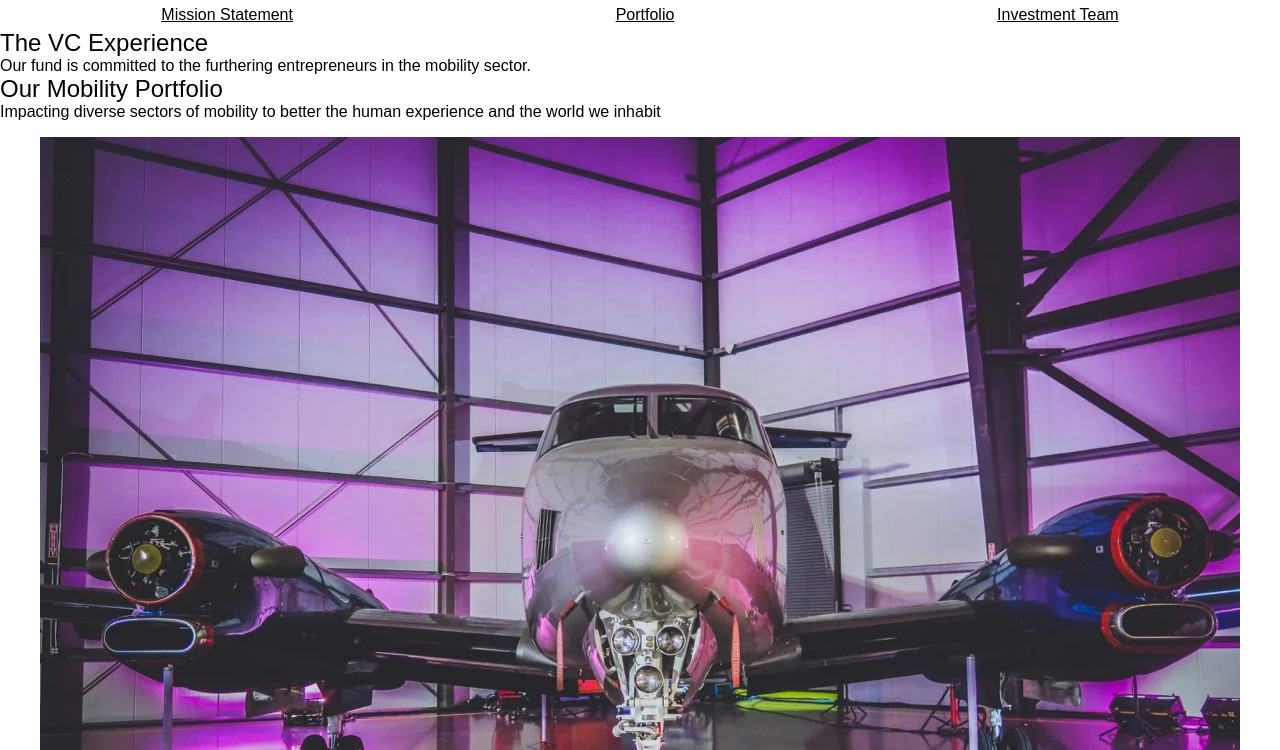
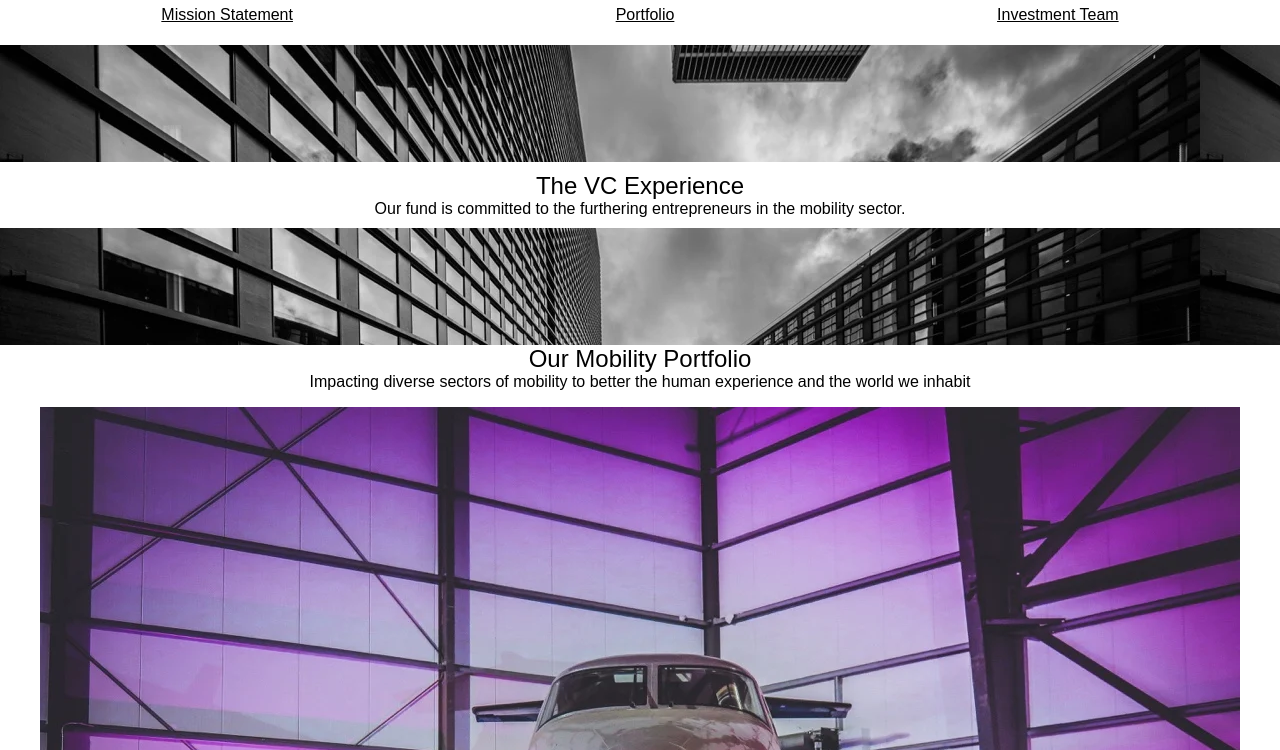
Before and after one commit to MatCaban/codecademy_Company-Home-Page-Flexbox, a plain HTML site: page index.html in a window 1280 px wide. Shown: the part 50-800 px from the top of the page. Drawn offline with Linux system fonts and the light colour scheme; a web font is replaced by a local one.

Commit message:
Add experience css style

```diff
--- a/index.html
+++ b/index.html
@@ -26,11 +26,13 @@
     </header>
     <main>
       <section class="experience">
-        <h2>The VC Experience</h2>
-        <p>
-          Our fund is committed to the furthering entrepreneurs in the mobility
-          sector.
-        </p>
+        <div class="content">
+          <h2>The VC Experience</h2>
+          <p>
+            Our fund is committed to the furthering entrepreneurs in the
+            mobility sector.
+          </p>
+        </div>
       </section>
       <section class="portfolio">
         <h2>Our Mobility Portfolio</h2>
--- a/styles.css
+++ b/styles.css
@@ -3,6 +3,7 @@ html {
   box-sizing: border-box;
   font-size: 16px;
   font-family: "Lexend Mega", sans-serif;
+  text-align: center;
 }
 
 *,
@@ -44,6 +45,7 @@ img {
 header {
   display: flex;
   flex-direction: column;
+  margin-bottom: 1rem;
 }
 
 header h1 {
@@ -58,3 +60,18 @@ header ol {
   justify-content: space-around;
   margin-bottom: 0.3rem;
 }
+
+/* EXPERIENCE */
+.experience {
+  background-image: url("./images/skyscrapers.jpg");
+  height: 300px;
+  display: flex;
+  flex-direction: column;
+  align-items: center;
+  justify-content: center;
+}
+.content {
+  background-color: white;
+  width: 100%;
+  padding: 10px;
+}
```
